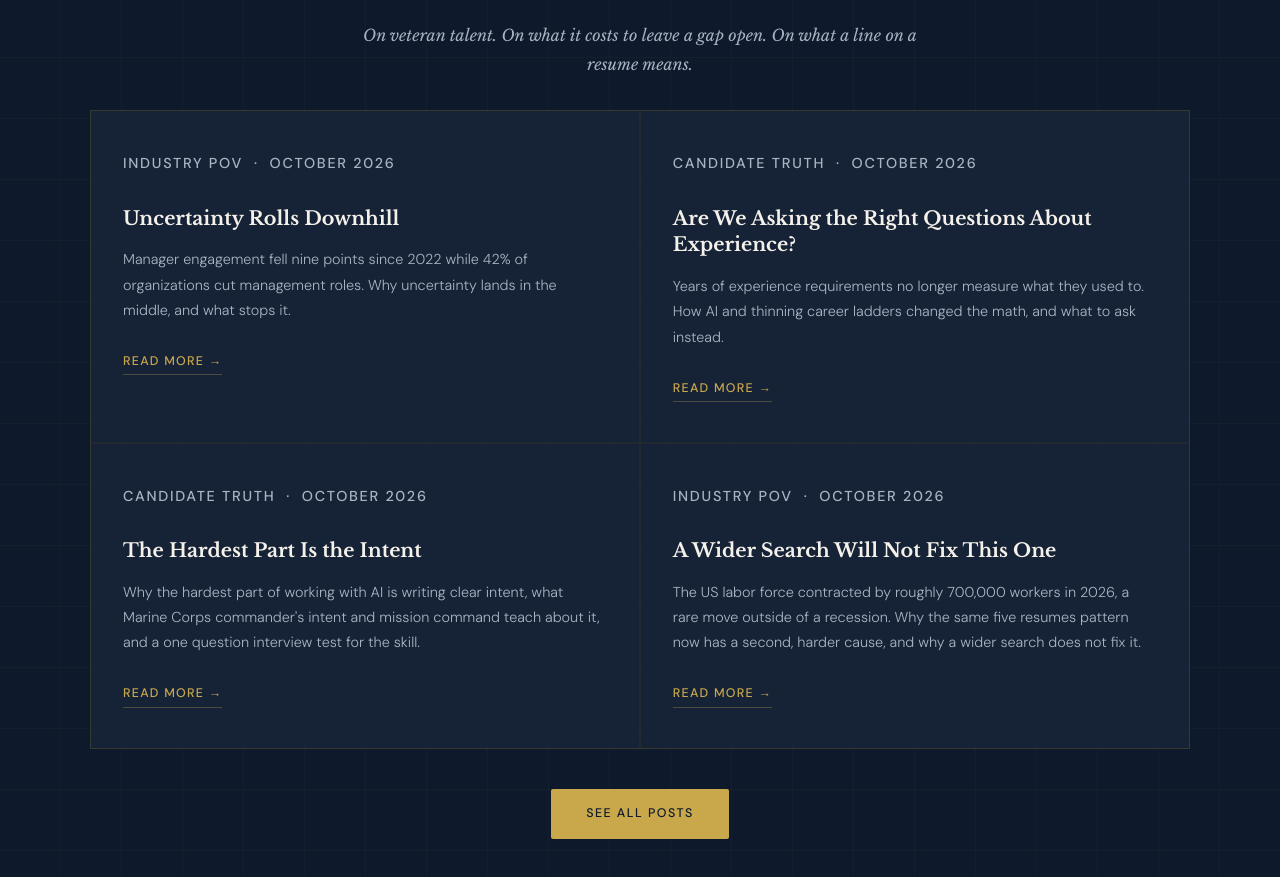
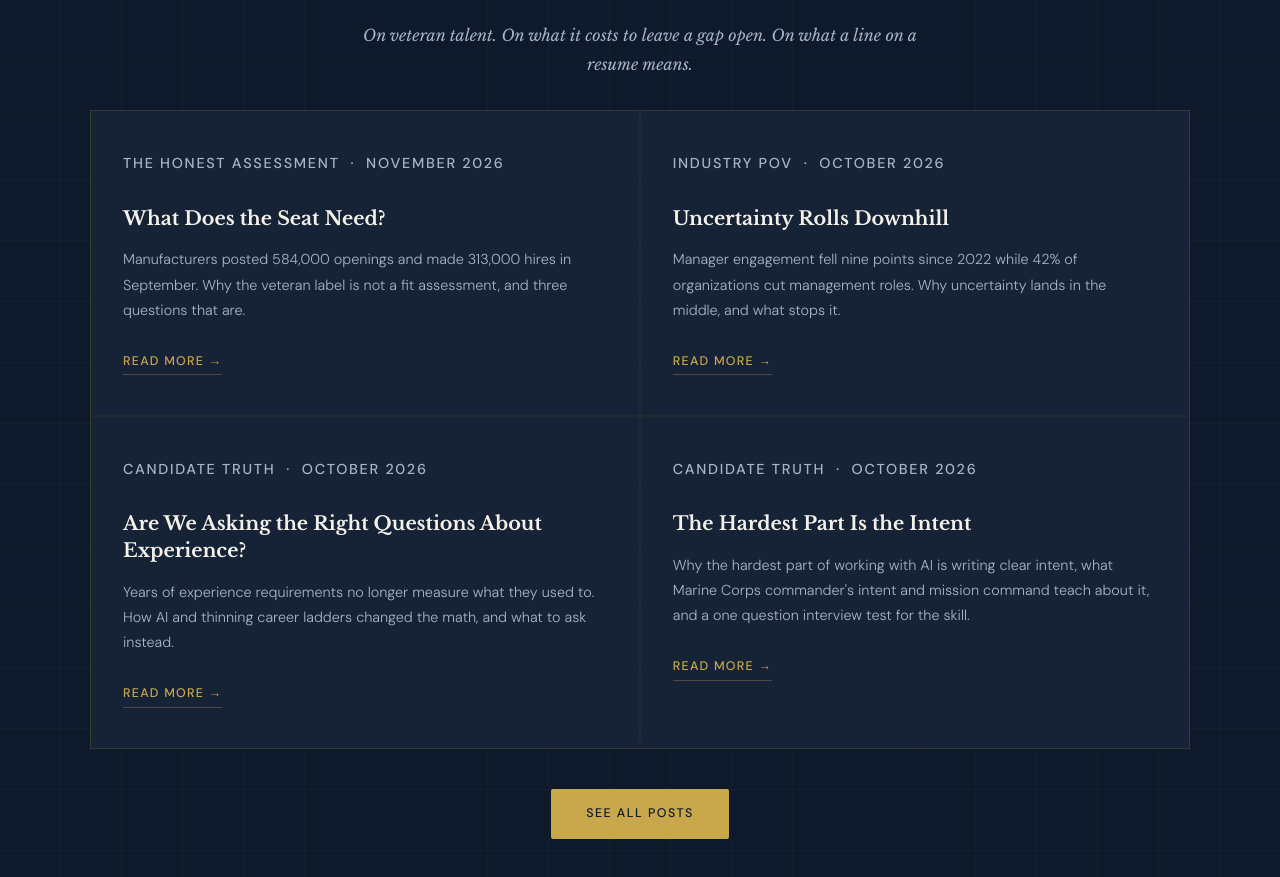
Before and after one commit to forfararic-lab/ETG-Website, a plain HTML site: page index.html in a window 1280 px wide. Shown: the part 2214-3091 px from the top of the page. Drawn offline with nearby package versions, Linux system fonts and the light colour scheme.

Commit message:
Update homepage preview for: What Does the Seat Need?

```diff
--- a/index.html
+++ b/index.html
@@ -733,6 +733,15 @@
       <p class="section-intro">On veteran talent. On what it costs to leave a gap open. On what a line on a resume means.</p>
       <div class="blog-grid">
 
+        <a href="/blog/what-does-the-seat-need.html" class="blog-card" style="text-decoration:none;">
+          <div>
+            <p class="blog-meta">The Honest Assessment &nbsp;·&nbsp; November 2026</p>
+            <h3>What Does the Seat Need?</h3>
+            <p>Manufacturers posted 584,000 openings and made 313,000 hires in September. Why the veteran label is not a fit assessment, and three questions that are.</p>
+          </div>
+          <span class="blog-link">Read more →</span>
+        </a>
+
         <a href="/blog/uncertainty-rolls-downhill.html" class="blog-card" style="text-decoration:none;">
           <div>
             <p class="blog-meta">Industry POV &nbsp;·&nbsp; October 2026</p>
@@ -756,15 +765,6 @@
             <p class="blog-meta">Candidate Truth &nbsp;·&nbsp; October 2026</p>
             <h3>The Hardest Part Is the Intent</h3>
             <p>Why the hardest part of working with AI is writing clear intent, what Marine Corps commander's intent and mission command teach about it, and a one question interview test for the skill.</p>
-          </div>
-          <span class="blog-link">Read more →</span>
-        </a>
-
-        <a href="/blog/a-wider-search-will-not-fix-this-one.html" class="blog-card" style="text-decoration:none;">
-          <div>
-            <p class="blog-meta">Industry POV &nbsp;·&nbsp; October 2026</p>
-            <h3>A Wider Search Will Not Fix This One</h3>
-            <p>The US labor force contracted by roughly 700,000 workers in 2026, a rare move outside of a recession. Why the same five resumes pattern now has a second, harder cause, and why a wider search does not fix it.</p>
           </div>
           <span class="blog-link">Read more →</span>
         </a>
```
